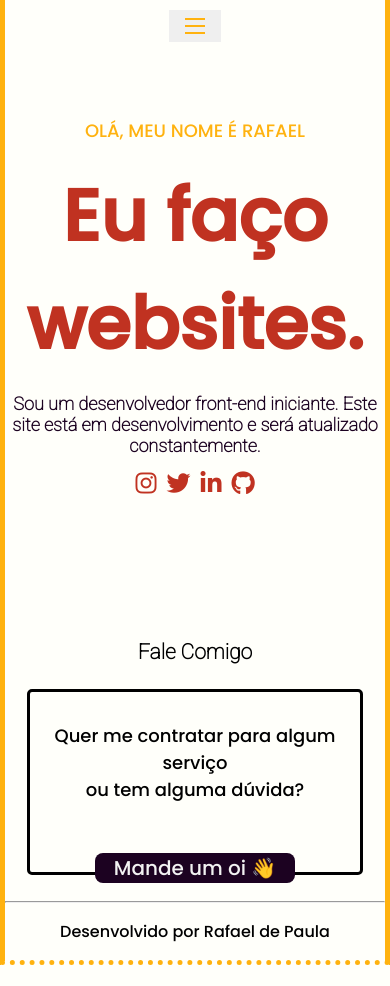
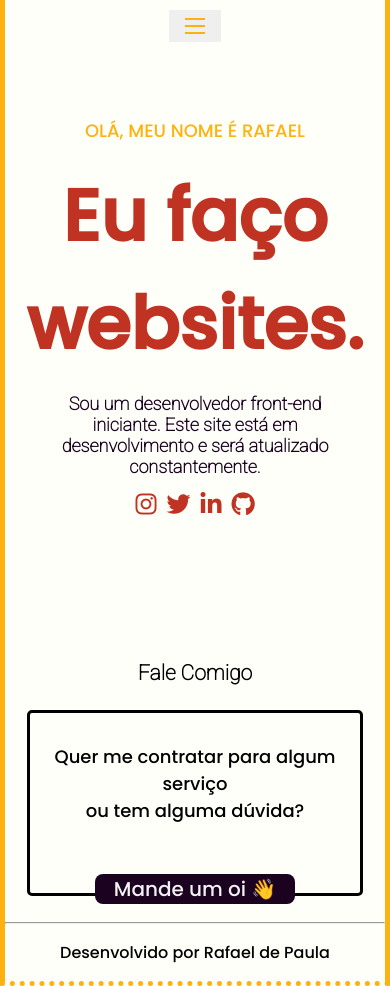
Before and after one commit to xspynks/meu-site, a plain HTML site: page index.html in a window 390 px wide. Shown: the part 106-1092 px from the top of the page. Before the commit the page ends 1071 px from the top, so only its background shows below. Drawn offline with Linux system fonts and the light colour scheme.

Commit message:
Ajustes na responsividade dos textos. Margem adicionada.

```diff
--- a/style.css
+++ b/style.css
@@ -254,8 +254,9 @@ footer {
         width: 100%;
     }
     .descricao {
-        width: 100%;
+        width: 80%;
         font-size: 18px;
+        align-self: center;
     }
     .subtitulo .socialContainer .subtitulo,
     .titulo,
@@ -366,6 +367,9 @@ footer {
         width: 300px;
         height: 300px;
     }
+    .descricao {
+        max-width: calc(100% - 35px);
+    }
 }
 
 @media screen and (max-width: 350px) {
```
